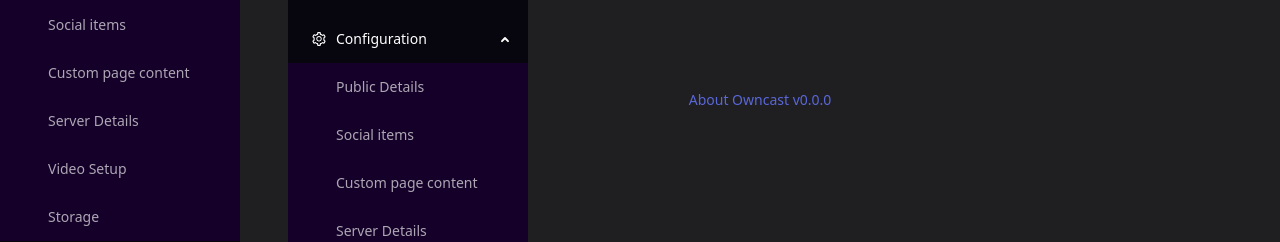
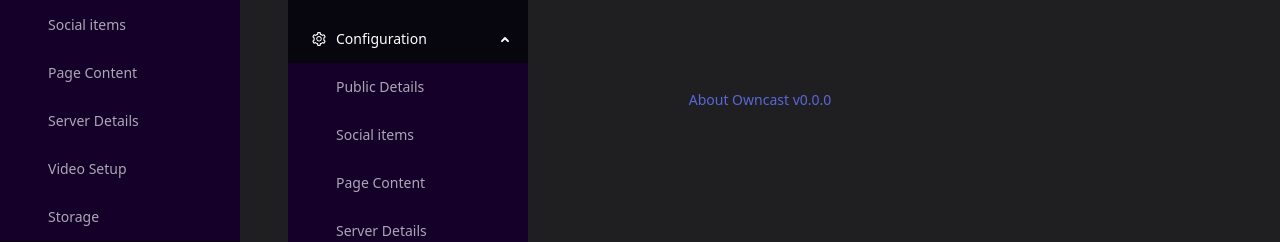
Before and after one commit to xiaohszx/owncast-admin, a Next.js app: page /admin/components/main-layout in a window 1280 px wide. Shown: the part 325-567 px from the top of the page. Built offline with nearby package versions, Linux system fonts and the light colour scheme; no server answers.

Commit message:
Custom page content -> Page Content

```diff
--- a/pages/components/main-layout.tsx
+++ b/pages/components/main-layout.tsx
@@ -160,7 +160,7 @@ export default function MainLayout(props) {
             </Menu.Item>
 
             <Menu.Item key="config-page-content">
-              <Link href="/config-page-content">Custom page content</Link>
+              <Link href="/config-page-content">Page Content</Link>
             </Menu.Item>
 
             <Menu.Item key="config-server-details">
```
